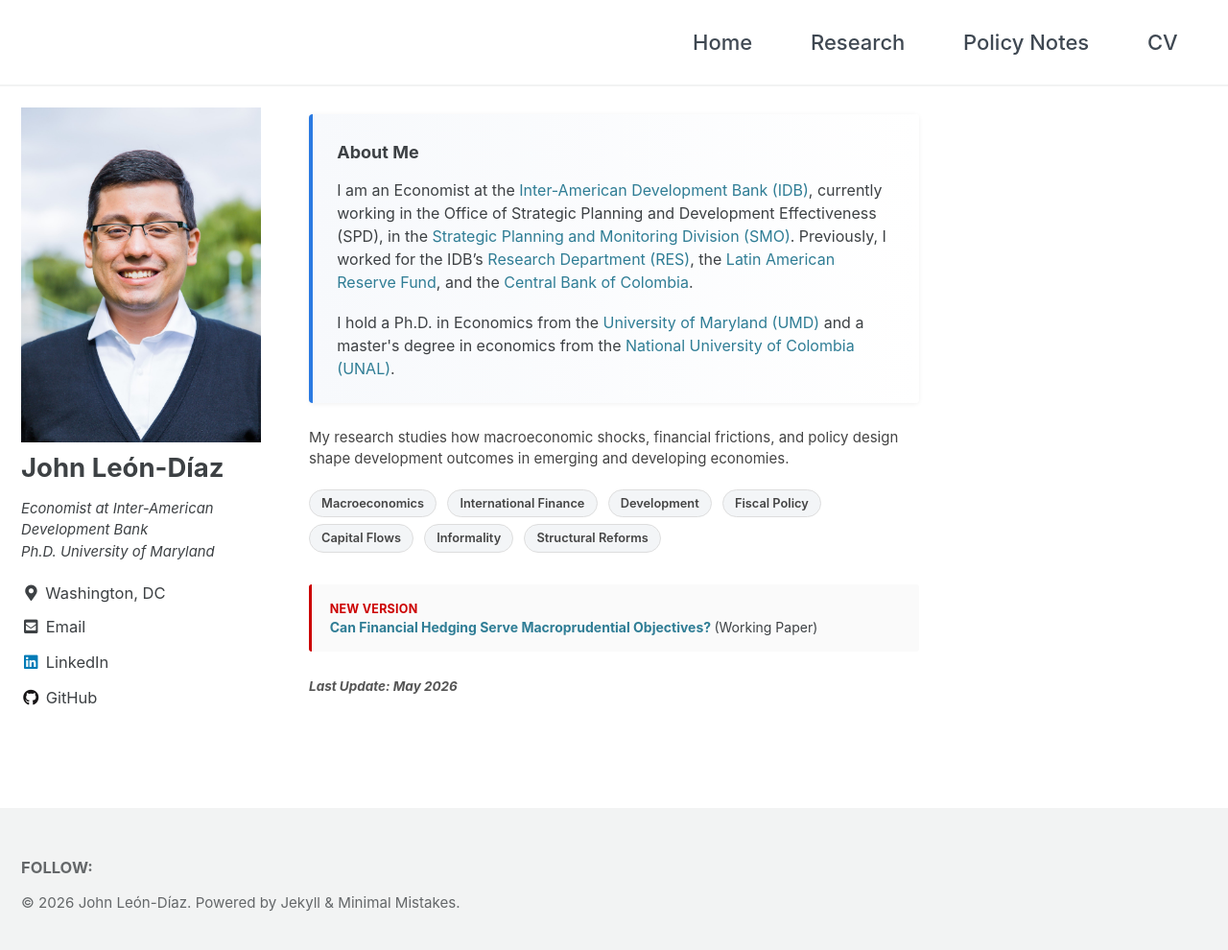
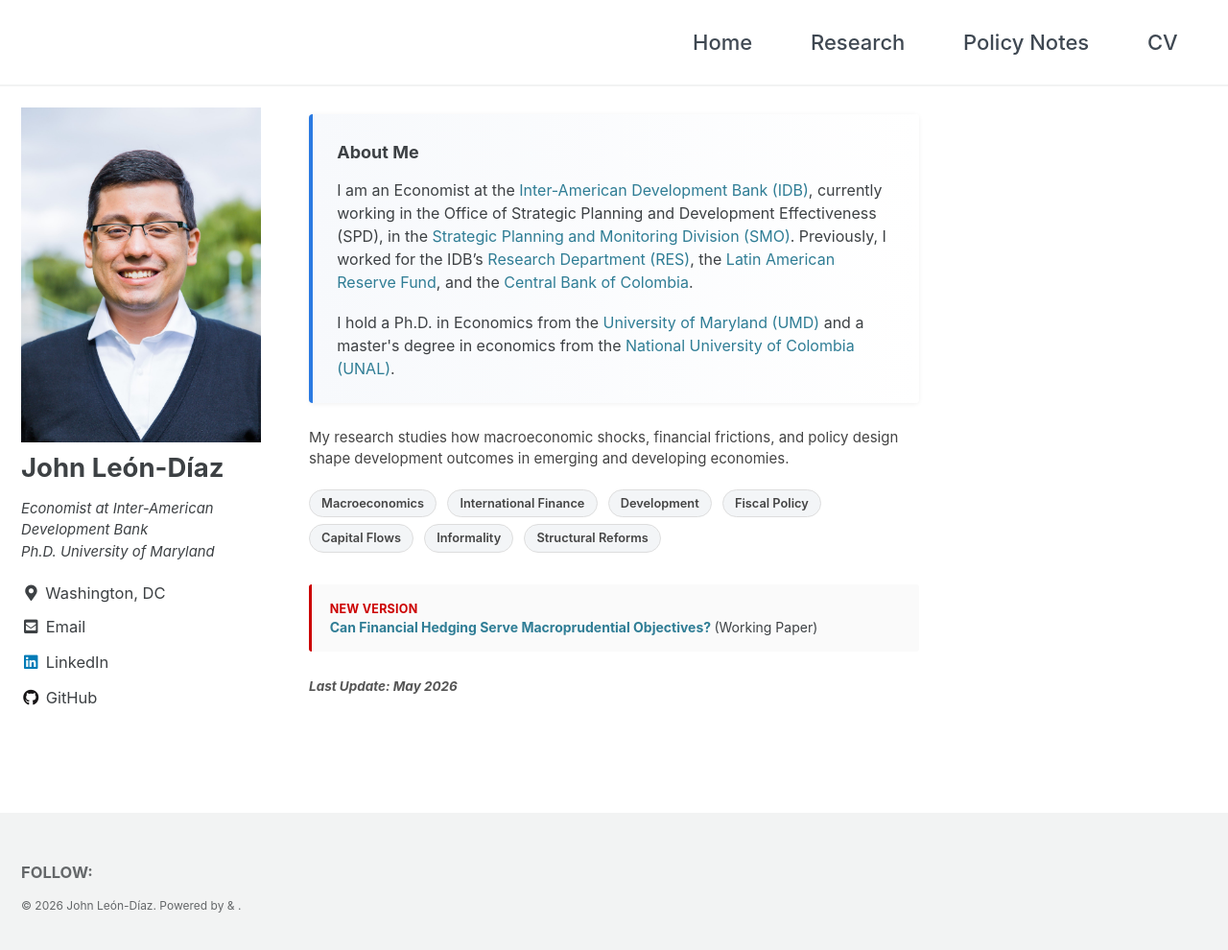
Before and after one commit to jleondia/jleondia.github.io, a Jekyll site: the page built from _pages/home.md, in a window 1280 px wide and 997 px high. Shown: the top 990 px of the window at 96% size. Built offline with Jekyll 4.4.1, drawn with Linux system fonts in a browser that asks for light colours; cached includes are drawn as plain includes.

Commit message:
Add footer copyright styles
Add styles for footer copyright section

```diff
--- a/assets/css/main.scss
+++ b/assets/css/main.scss
@@ -26,3 +26,11 @@
   color: #2a6fbb !important;
   background-color: #f6f9fc !important;
 }
+
+.page__footer-copyright {
+  font-size: 12px;
+}
+
+.page__footer-copyright a {
+  display: none;
+}
```
